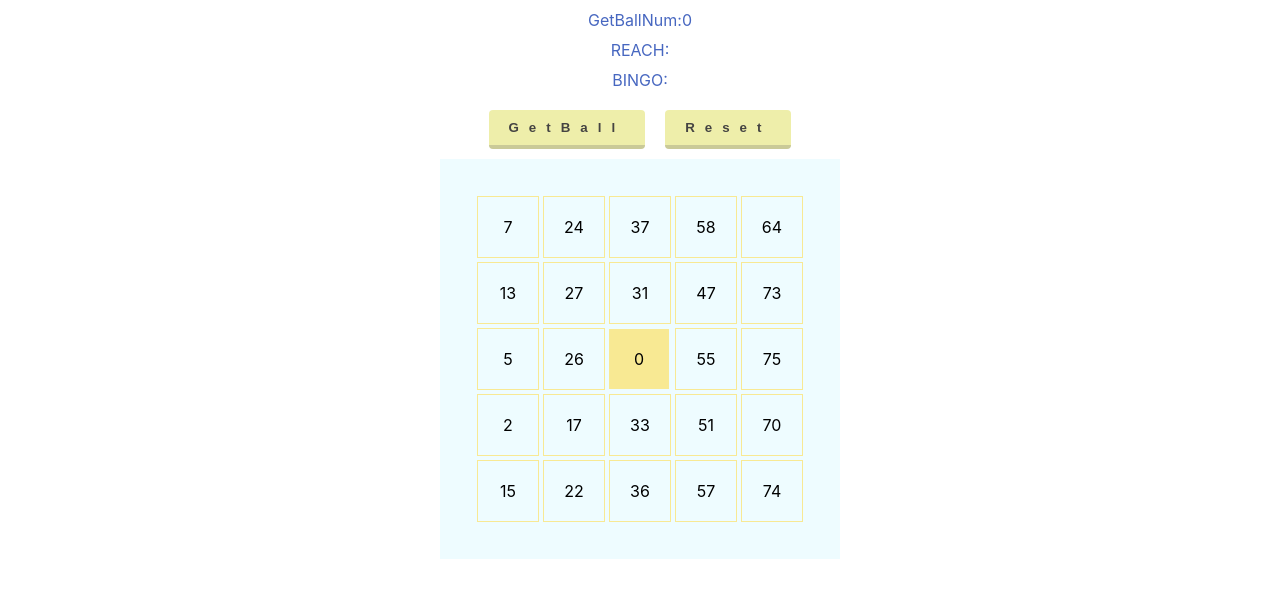
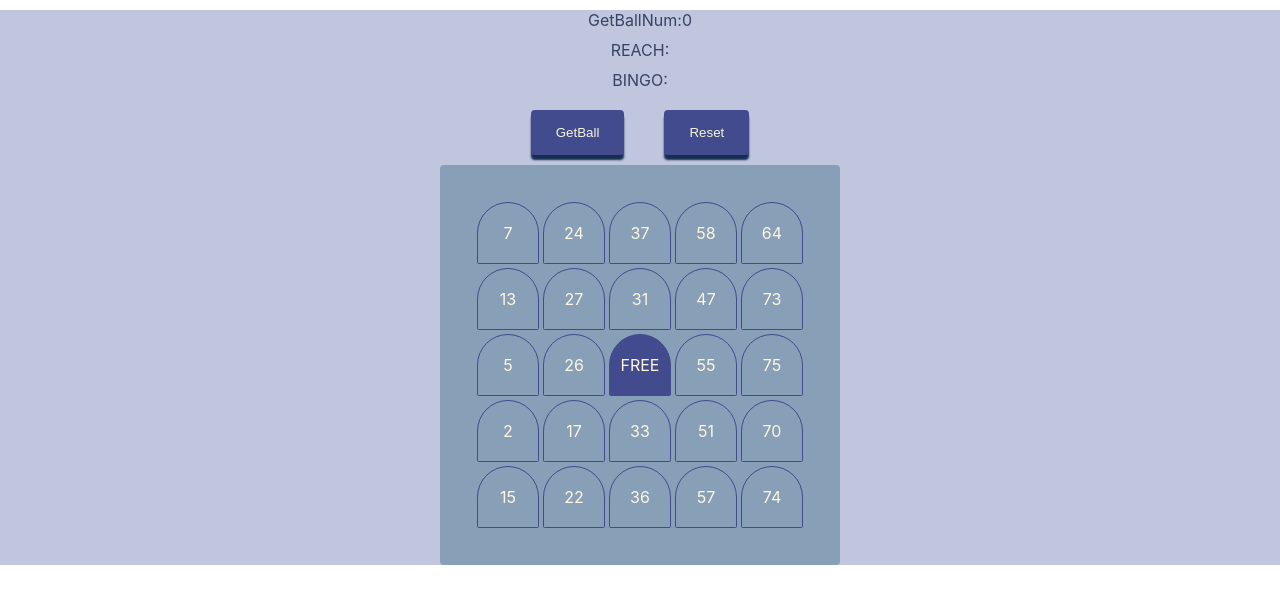
Before and after one commit to mif-yamada/bingo, a React (Create React App) app: page / in a window 1280 px wide. Shown: the top 604 px of the page. Built offline with nearby package versions, Linux system fonts and the light colour scheme.

Commit message:
BINGO完成

```diff
--- a/src/App.tsx
+++ b/src/App.tsx
@@ -8,7 +8,11 @@ import { noDuplicationRandomNum } from "./utils/random";
 
 const StyledResult = styled.div`
   margin:10px;
-  color:#4767c0;
+  color:#374362;
+`;
+
+const StyledPage = styled.div`
+  background-color: #bfc6de;
 `;
 
 const App: React.FC = () => {
@@ -39,7 +43,6 @@ const App: React.FC = () => {
   }
 
   const getBall = () => {
-    //カードチェックし、穴を開ける
     if (ballNumList.length < 76) {
       const ballNum = noDuplicationRandomNum(1, 75, ballNumList);
       setBall(ballNum);
@@ -58,7 +61,7 @@ const App: React.FC = () => {
       );
       return checkarray.length;
     });
-    //checkCountListに5があればBingo
+    //checkCountListに4があればReach、5があればBingo
     if (checkCountList.includes(reachOrBingo)) {
       return true;
     } else {
@@ -67,6 +70,7 @@ const App: React.FC = () => {
   },[ballNumList, cardList, colCheckCardList,crossCheckCardList]);
 
   const resetBingo = () => {
+    setBall(0);
     setBallNumList([]);
     setLostAllBall(false);
     initCardList();
@@ -80,7 +84,7 @@ const App: React.FC = () => {
   }, [ballNumList,checkCard]);
 
   return (
-    <div className="App">
+    <StyledPage className="App">
       <StyledResult>GetBallNum:{ball}</StyledResult>
       <StyledResult>REACH:{isReach ? "リーチ！" : ""}</StyledResult>
       <StyledResult>BINGO:{isBingo ? "ビンゴ‼︎" : ""}</StyledResult>
@@ -88,7 +92,7 @@ const App: React.FC = () => {
       <Button title="GetBall" onClick={() => getBall()}></Button>
       <Button title="Reset" onClick={() => resetBingo()}></Button>
       <Card cardNumberList={cardList} ballNumList={ballNumList}></Card>
-    </div>
+    </StyledPage>
   );
 };
 
--- a/src/component/button/index.tsx
+++ b/src/component/button/index.tsx
@@ -5,31 +5,33 @@ interface ButtonProps {
   title: string;
   onClick: () => void;
 }
+
 const StyledButton = styled.button`
   display: inline-block;
+  margin: 10px 20px;
+  background-color: rgb(65, 75, 141);
+  padding: 15px 25px;
+  color: #f6f5d9;
   text-align: center;
-  background-color: #eeeeaa;
-  color: #444342;
-  text-decoration: none;
-  font-weight: bold;
-  margin: 10px;
-  padding: 10px 20px;
+  cursor: pointer;
   border: none;
-  border-bottom: 4px solid #caca98;
   border-radius: 4px;
-  letter-spacing: 10px;
-  cursor: pointer;
+  box-shadow: 0 5px 2px rgb(21, 45, 81);
+  &:active {
+    box-shadow: none;
+    position: relative;
+    top: 5px;
+  }
 `;
 
-// const 不変
 const Button:React.FC<ButtonProps> = (props:ButtonProps) => {
   const {
     title,
     onClick
   } = props;
   return (
-    <StyledButton onClick={onClick}>
-        {title}
+    <StyledButton onClick={onClick} >
+      {title}
     </StyledButton>
   );
 };
--- a/src/component/card/index.tsx
+++ b/src/component/card/index.tsx
@@ -11,10 +11,11 @@ const StyledCard = styled.table`
   margin: 0 auto;
   width: 400px;
   height: 400px;
-  background-color: #eefcff;
+  background-color: #879fb7;
   display: flex;
   justify-content: center;
   align-items: center;
+  border-radius: 4px;
 `;
 
 const Card: React.FC<CardProps> = (props: CardProps) => {
--- a/src/component/cell/index.tsx
+++ b/src/component/cell/index.tsx
@@ -5,32 +5,34 @@ interface CellProps{
   num: number;
   isBlank?:boolean;
 }
+
 const StyledCell = styled.div`
   width: 60px;
   height: 60px;
   display: flex;
   align-items: center;
   justify-content: center;
+  color:#fef6de;
+`;
+const StyleCellFrame = styled(StyledCell)`
+  border: solid 1px;
+  border-radius: 40px 40px 2px 2px;
+  border-color: rgb(65, 75, 141);
+`;
+const StyleCellIsBlank = styled(StyleCellFrame)`
+  background-color: rgb(65, 75, 141);
 `;
 
-const StyleCellIsBlank = styled(StyledCell)`
-  background-color: #f8e993;
-`;
-
-const StyleCellFrame = styled(StyledCell)`
-  border: solid 1px;
-  border-color: #f8e993;
-`;
 
 const Cell: React.FC<CellProps> = (props:CellProps) => {
   const {
     num,
     isBlank
   } = props;
-  return (
-    isBlank ?
-      <StyleCellIsBlank>{ num }</StyleCellIsBlank> :
-      <StyleCellFrame>{num}</StyleCellFrame>
+  return isBlank ? (
+    <StyleCellIsBlank>{num === 0 ? "FREE" : num}</StyleCellIsBlank>
+  ) : (
+    <StyleCellFrame>{num === 0 ? "FREE" : num}</StyleCellFrame>
   );
 };
 
```
